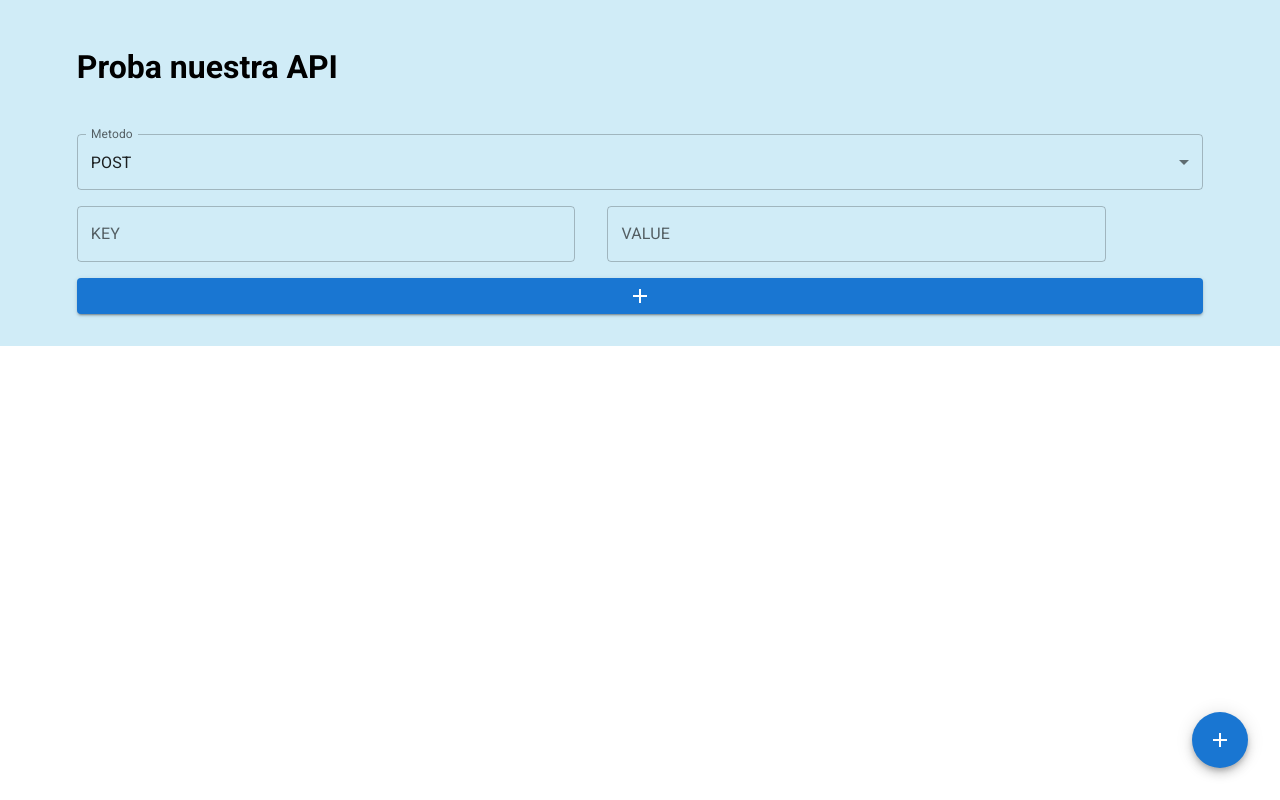
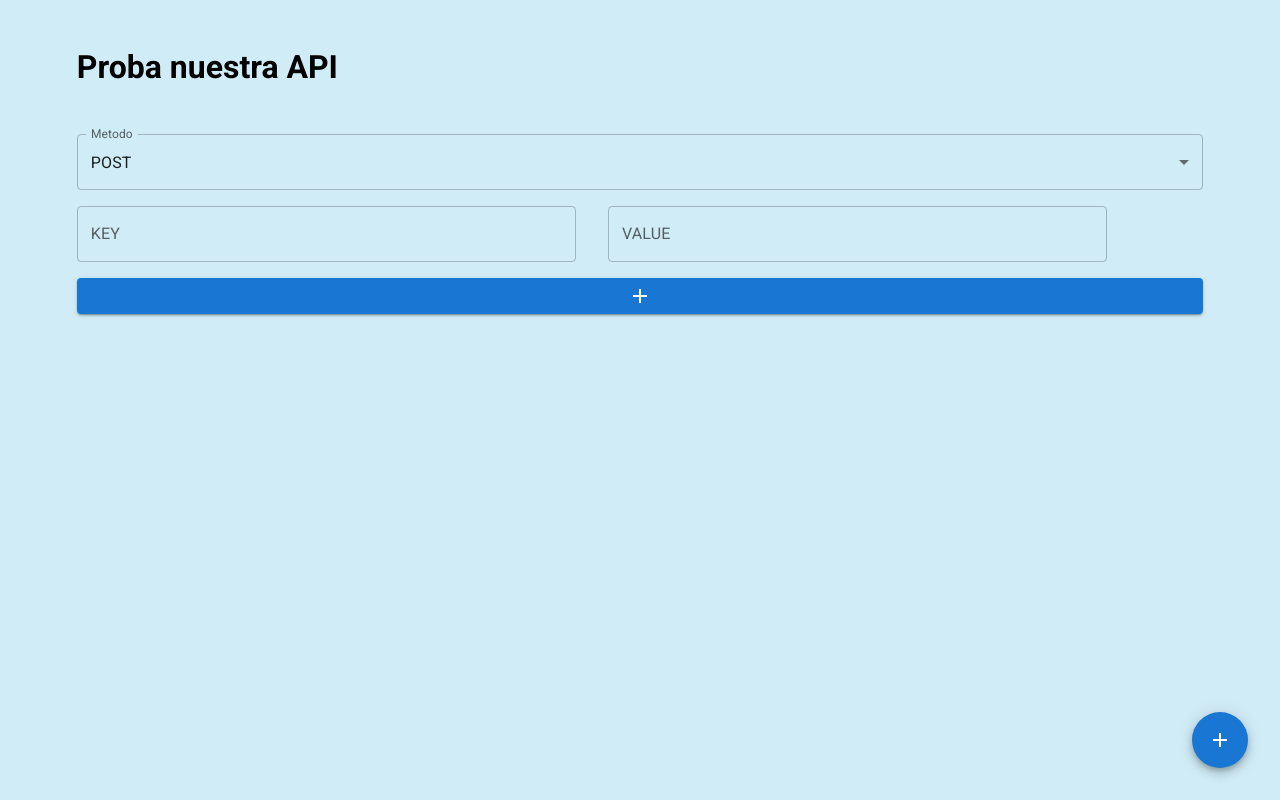
Before and after one commit to Libo033/super-api, a Next.js app: page / in a window 1280 px wide. Built offline with nearby package versions, Linux system fonts and the light colour scheme.

Commit message:
cambios en Styles

```diff
--- a/src/app/page.module.css
+++ b/src/app/page.module.css
@@ -1,5 +1,7 @@
 .main {
   width: 100%;
+  min-height: 100vh;
+  height: fit-content;
   background-color: #87ceeb63;
 }
 
--- a/src/componentes/inicio/Inicio.tsx
+++ b/src/componentes/inicio/Inicio.tsx
@@ -29,7 +29,7 @@ const InicioInputs: React.FC<{
           <Delete />
         </Button>
       ) : (
-        <span style={{ width: "147px", height: "56px" }}></span>
+        <Button variant="text"></Button>
       )}
     </div>
   );
--- a/src/componentes/inicio/page.module.css
+++ b/src/componentes/inicio/page.module.css
@@ -1,5 +1,6 @@
 .Inicio {
   width: 100%;
+  height: fit-content;
   padding-inline: 6%;
   padding-bottom: 32px;
 }
```
